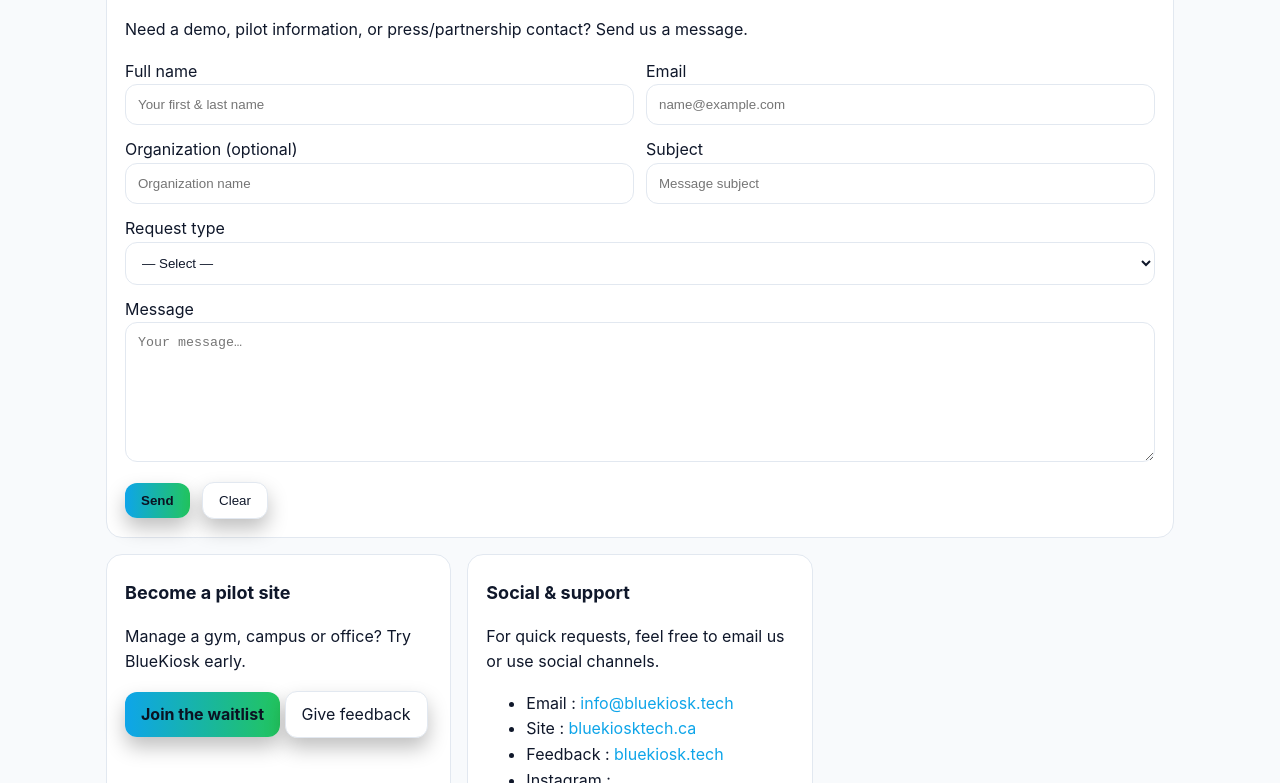
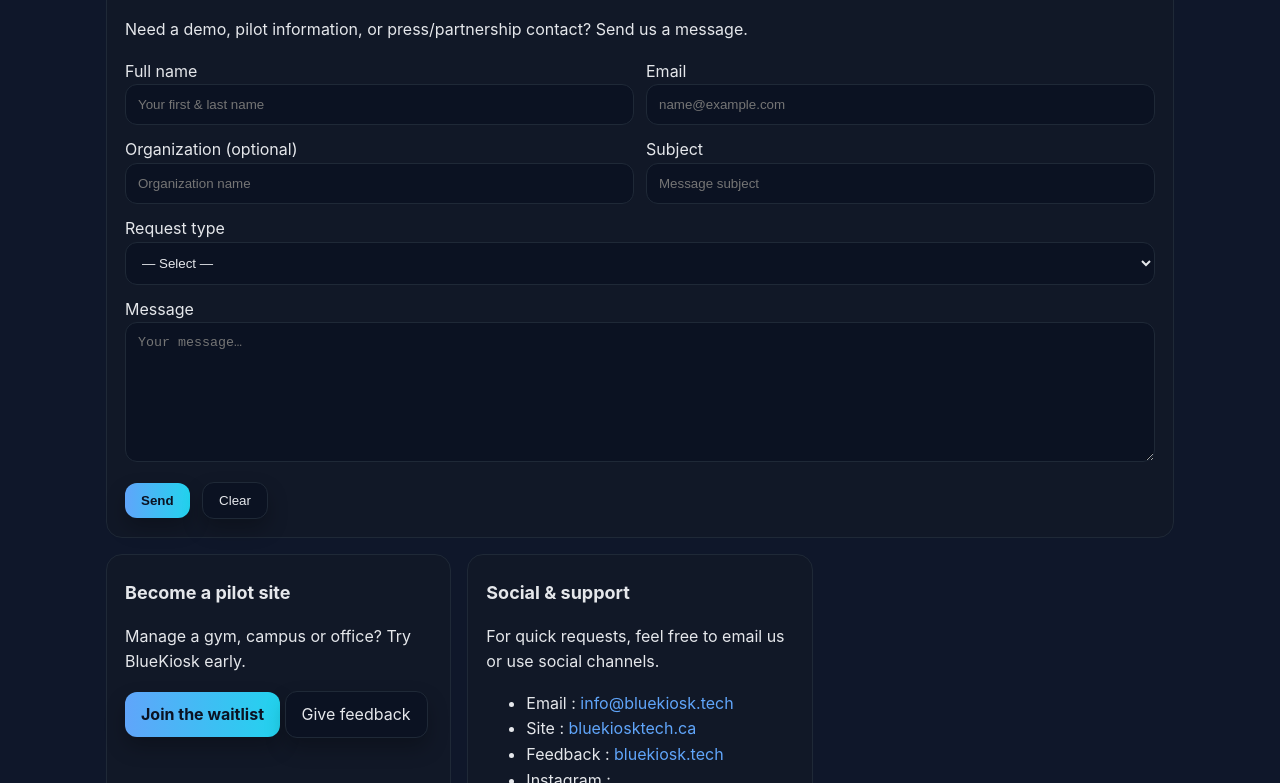
Before and after one commit to BenYah10/bluekiosktech-blog, a website: page contact.html in a window 1280 px wide. Shown: the part 198-981 px from the top of the page. Drawn offline with Linux system fonts and the light colour scheme.

Commit message:
Update contact.html

```diff
--- a/contact.html
+++ b/contact.html
@@ -15,7 +15,7 @@
     .hidden{position:absolute !important;left:-9999px;opacity:0}
   </style>
 </head>
-<body class="theme-light">
+<body class="theme-dark">
   <header class="site-header">
     <div class="container row between center">
       <a class="logo" href="index.html">
```
